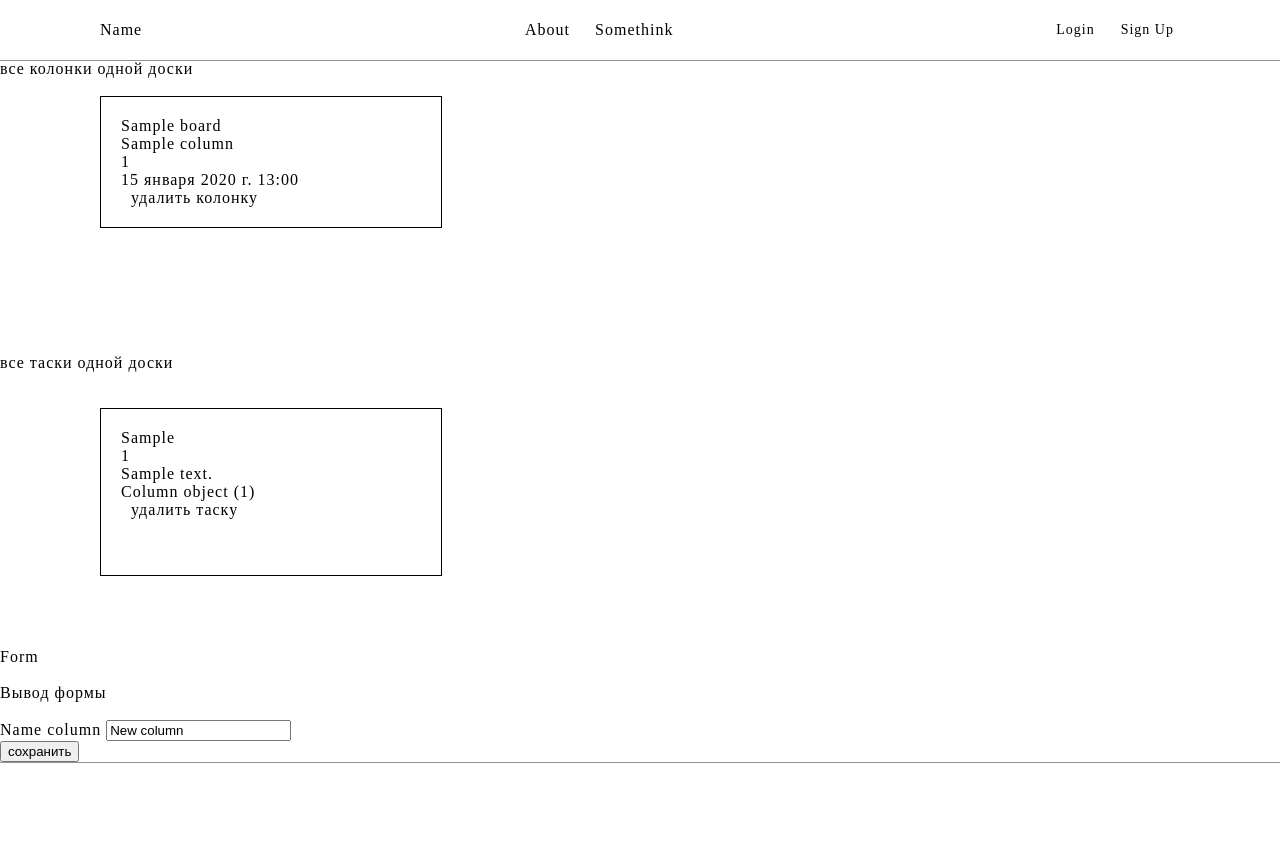
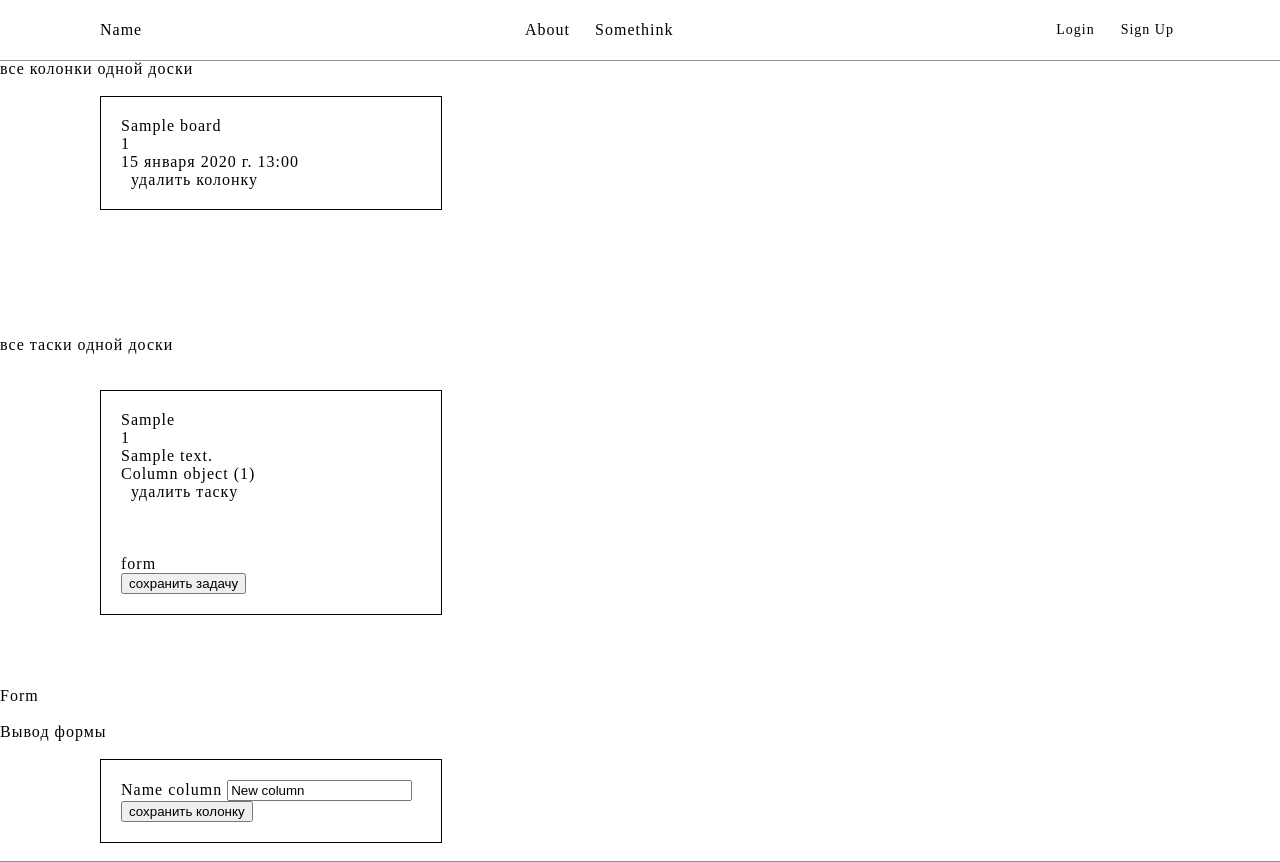
Before and after one commit to trueget/you_act, a Django app: page /my-board/1/ in a window 1280 px wide. Before the commit the page ends 763 px from the top, so only its background shows below. Run offline with Django 4.2, Linux system fonts and the light colour scheme; tables that the repository leaves empty hold one stand-in row (values such as "Sample post"); some libraries are stand-ins or nearby versions.

Commit message:
trying add two forms in one template

```diff
--- a/you_act/static/css/style.css
+++ b/you_act/static/css/style.css
@@ -73,3 +73,10 @@ div>a, .h1-container{
     border: #000 solid 1px;
     padding: 20px;
 }
+
+.form{
+    margin-left: 100px;
+    width: 300px;
+    border: #000 solid 1px;
+    padding: 20px;
+}
--- a/you_act/tasks/serializers.py
+++ b/you_act/tasks/serializers.py
@@ -13,6 +13,7 @@ class BoardSerializer(serializers.ModelSerializer):
 
 class ColumnSerializer(serializers.ModelSerializer):
     name_column = serializers.CharField(max_length=100, default='New column')
+    # board = BoardSerializer()
     board = serializers.PrimaryKeyRelatedField(read_only=True)
 
     class Meta:
@@ -21,8 +22,10 @@ class ColumnSerializer(serializers.ModelSerializer):
 
 
 class TaskSerializer(serializers.ModelSerializer):
+    tittle = serializers.CharField(max_length=100, default='New task')
+    # column = ColumnSerializer()
     column = serializers.PrimaryKeyRelatedField(read_only=True)
-    tittle = serializers.CharField(max_length=100, default='New task')
+
 
     class Meta:
         model = Tasks
--- a/you_act/tasks/urls.py
+++ b/you_act/tasks/urls.py
@@ -2,10 +2,12 @@ from django.urls import path
 from tasks.views import (
     BoardDetailView,
     ColumnDetailView,
-    # TaskDetailView,
+    TaskDetailView,
     delete_board,
     delete_column,
     delete_task,
+    create_task,
+
 )
 
 app_name = 'tasks'
@@ -16,9 +18,11 @@ urlpatterns = [
     path('my-board/<int:pk>/', ColumnDetailView.as_view(), name='my-board'),
     path('delete-board/<int:pk>/', delete_board, name='delete-board'),
 
-    # path('my-column/<int:pk>/', TaskDetailView.as_view(), name='my-column'),
+    path('my-column/<int:pk>/', TaskDetailView.as_view(), name='my-column'),
     path('delete-column/<int:pk>/', delete_column, name='delete-column'),
 
     path('delete-task/<int:pk>/', delete_task, name='delete-task'),
 
+    path('create_task_in-column/<int:pk>/', create_task, name='create-task'),
+
 ]
--- a/you_act/tasks/views.py
+++ b/you_act/tasks/views.py
@@ -1,7 +1,7 @@
 from django.shortcuts import render, redirect
 
 from rest_framework.views import APIView
-from rest_framework.renderers import TemplateHTMLRenderer
+from rest_framework.renderers import TemplateHTMLRenderer, HTMLFormRenderer
 from rest_framework.response import Response
 from rest_framework.decorators import api_view
 
@@ -12,6 +12,8 @@ from django.urls import reverse
 
 from django.http.response import JsonResponse
 from rest_framework import status
+
+from tasks.forms import TasksForm
 
 
 # Create your views here.
@@ -36,7 +38,7 @@ class BoardDetailView(APIView):
 
 class ColumnDetailView(APIView):
     '''колонки доски и форма создания колонки'''
-    renderer_classes = [TemplateHTMLRenderer]
+    renderer_classes = [TemplateHTMLRenderer, HTMLFormRenderer]
     template_name = 'tasks/my_columns.html'
 
     def get(self, request, pk):
@@ -60,24 +62,24 @@ class ColumnDetailView(APIView):
         return Response(serializer)
 
 
-# class TaskDetailView(APIView):
-#     '''колонка тасок и форма создания тасок'''
-#     renderer_classes = [TemplateHTMLRenderer]
-#     template_name = 'tasks/my_tasks.html'
+class TaskDetailView(APIView):
+    '''колонка тасок и форма создания тасок'''
+    renderer_classes = [TemplateHTMLRenderer]
+    template_name = 'tasks/my_tasks.html'
 
-#     def get(self, request, pk):
-#         column = Column.objects.get(pk=pk)
-#         tasks_in_column = Tasks.objects.filter(column=column)
-#         serializer = TaskSerializer(tasks_in_column)
-#         return Response({'serializer': serializer, 'tasks_in_column': tasks_in_column, 'column': column})
+    def get(self, request, pk):
+        column = Column.objects.get(pk=pk)
+        tasks_in_column = Tasks.objects.filter(column=column)
+        serializer = TaskSerializer(tasks_in_column)
+        return Response({'serializer': serializer, 'tasks_in_column': tasks_in_column, 'column': column})
 
-#     def post(self, request, pk):
-#         column = Column.objects.get(pk=pk)
-#         serializer = TaskSerializer(data=request.data)
-#         if serializer.is_valid():
-#             serializer.save(column=column)
-#             return redirect(reverse('tasks:my-column', args=[pk]))
-#         return Response(serializer)
+    def post(self, request, pk):
+        column = Column.objects.get(pk=pk)
+        serializer = TaskSerializer(data=request.data)
+        if serializer.is_valid():
+            serializer.save(column=column)
+            return redirect(reverse('tasks:my-column', args=[pk]))
+        return Response(serializer)
 
 
 # @api_view(['PUT', 'DELETE'])
@@ -97,3 +99,25 @@ def delete_task(request, pk):
     task = Tasks.objects.get(pk=pk)
     task.delete()
     return redirect(reverse('tasks:my-board', args=[task.column.board.id]))
+
+
+
+
+
+def create_task(request, pk):
+    print('-'*50)
+    print(pk)
+    if request.method == 'POST' and 'task-form' in request.POST:
+        form = TasksForm(request.POST)
+        if form.is_valid():
+            print('-'*50)
+            print('валидна форма')
+            print(form)
+            return redirect('/')
+        else:
+            print('-'*50)
+            print('не валидна форма')
+            return render(request, 'tasks/my_columns.html', {'form': form})
+    else:
+        form = TasksForm()
+        return render(request, 'tasks/my_columns.html', {'form': form})
--- a/you_act/templates/tasks/my_columns.html
+++ b/you_act/templates/tasks/my_columns.html
@@ -9,7 +9,6 @@
         {% for column in columns %}
             <div class="column">
                 <p>{{ column.board }}</p>
-                <td>{{ column.name_column }}</td>
                 <p>{{ column.id }}</p>
                 <p>{{ column.date_create }}</p>
                 <a href="{% url 'tasks:delete-column' column.id %}">удалить колонку</a>
@@ -30,6 +29,7 @@
     <br><br>
         {% for column in all_tasks_on_board %}
             <div class="column">
+                {% if column %}
                     {% for task in column %}
                         <p>{{ task.tittle }}</p>
                         <p>{{ task.id }}</p>
@@ -38,6 +38,17 @@
                         <a href="{% url 'tasks:delete-task' task.id %}">удалить таску</a>
                         <br><br><br>
                     {% endfor %}
+                {% else %}
+                    <p>на этой доске пока нет колонок!</p>
+                {% endif %}
+                <br>
+                <p>form</p>
+                <form action="{% url 'create-task' column.id %}" method="post" name="task-form">
+                    {% csrf_token %}
+                        {{ form }}
+                    <input type="submit" value="сохранить задачу">
+                </form>
+
             </div>
             <br><br>
         {% endfor %}
@@ -49,10 +60,14 @@
 <p>Вывод формы</p>
 <br>
 
+<div class="form">
     <form  method="POST">
         {% csrf_token %}
         {% render_form serializer %}
-    <input type="submit" value="сохранить">
+        <input type="submit" value="сохранить колонку">
     </form>
+</div>
+<br>
+
 
 {% endblock my_workspace %}
```
Also changed, not shown: you_act/tasks/forms.py (added, +9 -0 lines). Lines whose indentation alone changed are shown as unchanged.
